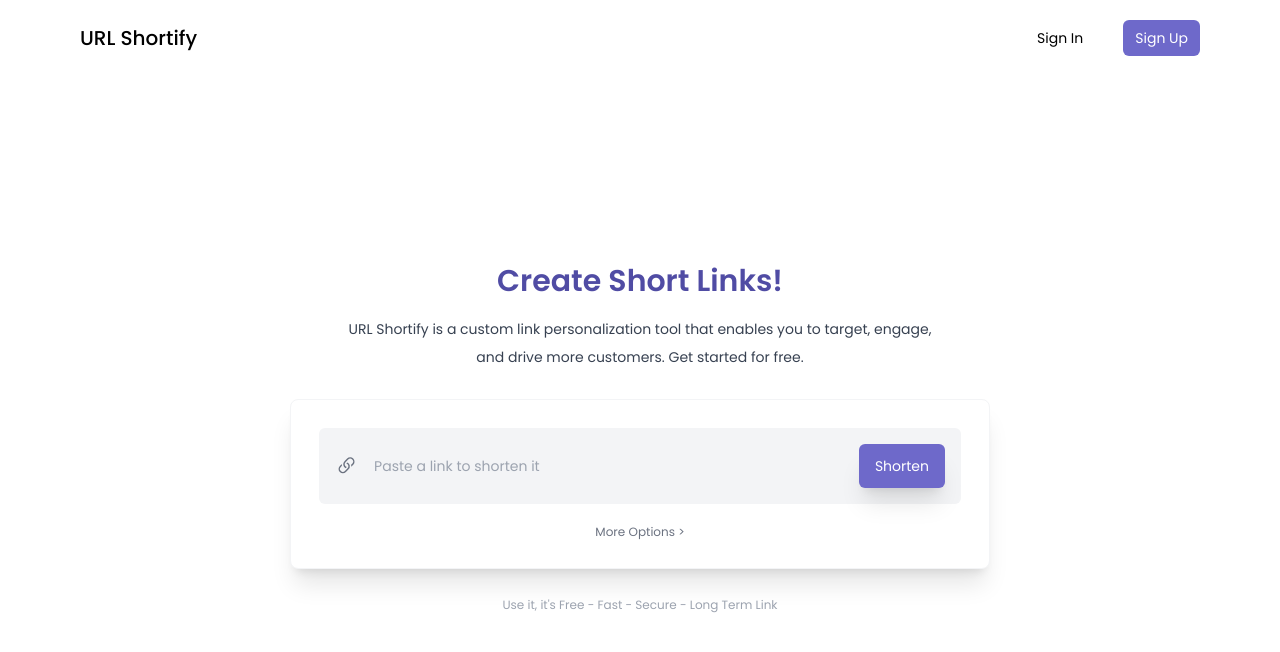
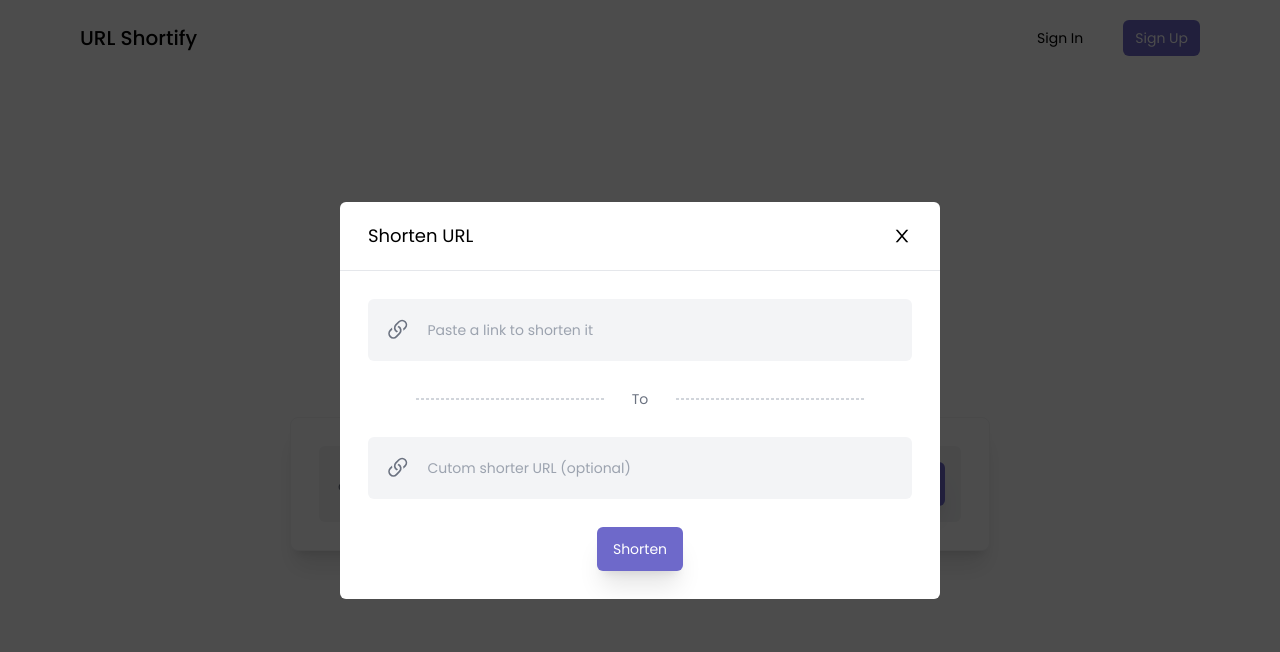
Before and after one commit to stanleyclaudius/url-shortener, a React (Create React App) app in the folder client/: page / in a window 1280 px wide. Both pictures are taken after a click on the button "Shorten". Shown: the top 652 px of the page. Built offline with nearby package versions, Linux system fonts and the light colour scheme.

Commit message:
Create ShortenLinkModal component

```diff
--- a/client/src/components/general/Navbar.tsx
+++ b/client/src/components/general/Navbar.tsx
@@ -17,7 +17,7 @@ const Navbar = () => {
 
     document.addEventListener('mousedown', checkIfClickedOutside)
     return () => document.removeEventListener('mousedown', checkIfClickedOutside)
-  })
+  }, [openSidebar])
 
   return (
     <div className='flex items-center justify-between md:px-20 md:py-5 px-6 py-6 w-full'>
--- /dev/null
+++ b/client/src/components/modal/ShortenLinkModal.tsx
@@ -0,0 +1,62 @@
+import { useState, useEffect,useRef } from 'react'
+import { AiOutlineClose } from 'react-icons/ai'
+import { BsLink45Deg } from 'react-icons/bs'
+
+interface IProps {
+  url: string
+  openModal: boolean
+  setOpenModal: React.Dispatch<React.SetStateAction<boolean>>
+  setUrl: React.Dispatch<React.SetStateAction<string>>
+}
+
+const ShortenLinkModal = ({ url, openModal, setOpenModal, setUrl }: IProps) => {
+  const [shorterUrl, setShorterUrl] = useState('')
+  const modalRef = useRef() as React.MutableRefObject<HTMLDivElement>
+
+  useEffect(() => {
+    const checkIfClickedOutside = (e: MouseEvent) => {
+      if (openModal && modalRef.current && !modalRef.current.contains(e.target as Node)) {
+        setOpenModal(false)
+      }
+    }
+
+    document.addEventListener('mousedown', checkIfClickedOutside)
+    return () => document.removeEventListener('mousedown', checkIfClickedOutside)
+  }, [openModal, setOpenModal])
+
+  return (
+    <div className={`${openModal ? 'opacity-100' : 'opacity-0'} ${openModal ? 'pointer-events-auto' : 'pointer-events-none'} transition-opacity fixed top-0 left-0 bottom-0 right-0 bg-[rgba(0,0,0,.7)] z-[9999] flex justify-center items-center px-5`}>
+      <div
+        ref={modalRef}
+        className={`${openModal ? 'translate-y-0' : '-translate-y-12'} transition-transform w-full max-w-[600px] bg-white rounded-md`}
+      >
+        <div className='flex items-center justify-between border-b border-gray-200 px-7 py-5'>
+          <h2 className='text-lg'>Shorten URL</h2>
+          <AiOutlineClose className='text-xl cursor-pointer' onClick={() => setOpenModal(false)} />
+        </div>
+        <div className='p-7'>
+          <form>
+            <div className='bg-gray-100 p-4 rounded-md flex items-center gap-4 mb-7'>
+              <BsLink45Deg className='text-3xl text-gray-500' />
+              <input type='text' value={url} onChange={e => setUrl(e.target.value)} placeholder='Paste a link to shorten it' className='w-full bg-transparent text-sm outline-0 text-gray-500' />
+            </div>
+            <div className='flex items-center gap-7 mb-7 px-12'>
+              <div className='flex-1 h-[1px] border border-dashed border-gray-300' />
+              <p className='text-sm text-gray-500'>To</p>
+              <div className='flex-1 h-[1px] border border-dashed border-gray-300' />
+            </div>
+            <div className='bg-gray-100 p-4 rounded-md flex items-center gap-4 mb-7'>
+              <BsLink45Deg className='text-3xl text-gray-500' />
+              <input type='text' value={shorterUrl} onChange={e => setShorterUrl(e.target.value)} placeholder='Cutom shorter URL (optional)' className='w-full bg-transparent text-sm outline-0 text-gray-500' />
+            </div>
+            <div className='text-center'>
+              <button className='text-sm bg-primary hover:bg-primaryHover transition-all rounded-md outline-0 shadow-xl text-white px-4 py-3'>Shorten</button>
+            </div>
+          </form>
+        </div>
+      </div>
+    </div>
+  )
+}
+
+export default ShortenLinkModal
--- a/client/src/pages/Home.tsx
+++ b/client/src/pages/Home.tsx
@@ -1,8 +1,13 @@
+import { useState } from 'react'
 import { BsLink45Deg } from 'react-icons/bs'
+import ShortenLinkModal from '../components/modal/ShortenLinkModal'
 import Navbar from './../components/general/Navbar'
 import Head from './../utils/Head'
 
 const Home = () => {
+  const [openModal, setOpenModal] = useState(false)
+  const [url, setUrl] = useState('')
+
   return (
     <>
       <Head title='Home' />
@@ -15,15 +20,21 @@ const Home = () => {
             <div className='m-auto bg-white shadow-xl w-full max-w-[700px] rounded-lg border border-gray-100 p-7 mt-7'>
               <div className='bg-gray-100 p-4 rounded-md flex items-center gap-4'>
                 <BsLink45Deg className='text-3xl text-gray-500' />
-                <input type='text' placeholder='Paste a link to shorten it' className='w-full bg-transparent text-sm outline-0 text-gray-500' />
-                <button className='text-sm bg-primary rounded-md outline-0 shadow-xl text-white px-4 py-3'>Shorten</button>
+                <input type='text' value={url} onChange={e => setUrl(e.target.value)} placeholder='Paste a link to shorten it' className='w-full bg-transparent text-sm outline-0 text-gray-500' />
+                <button onClick={() => setOpenModal(true)} className='text-sm bg-primary hover:bg-primaryHover transition-all rounded-md outline-0 shadow-xl text-white px-4 py-3'>Shorten</button>
               </div>
-              <p className='text-xs text-gray-500 cursor-pointer mt-5'>More Options &gt;</p>
             </div>
             <p className='text-xs text-gray-400 mt-7'>Use it, it's Free - Fast - Secure - Long Term Link</p>
           </div>
         </div>
       </div>
+
+      <ShortenLinkModal
+        url={url}
+        setUrl={setUrl}
+        openModal={openModal}
+        setOpenModal={setOpenModal}
+      />
     </>
   )
 }
```
